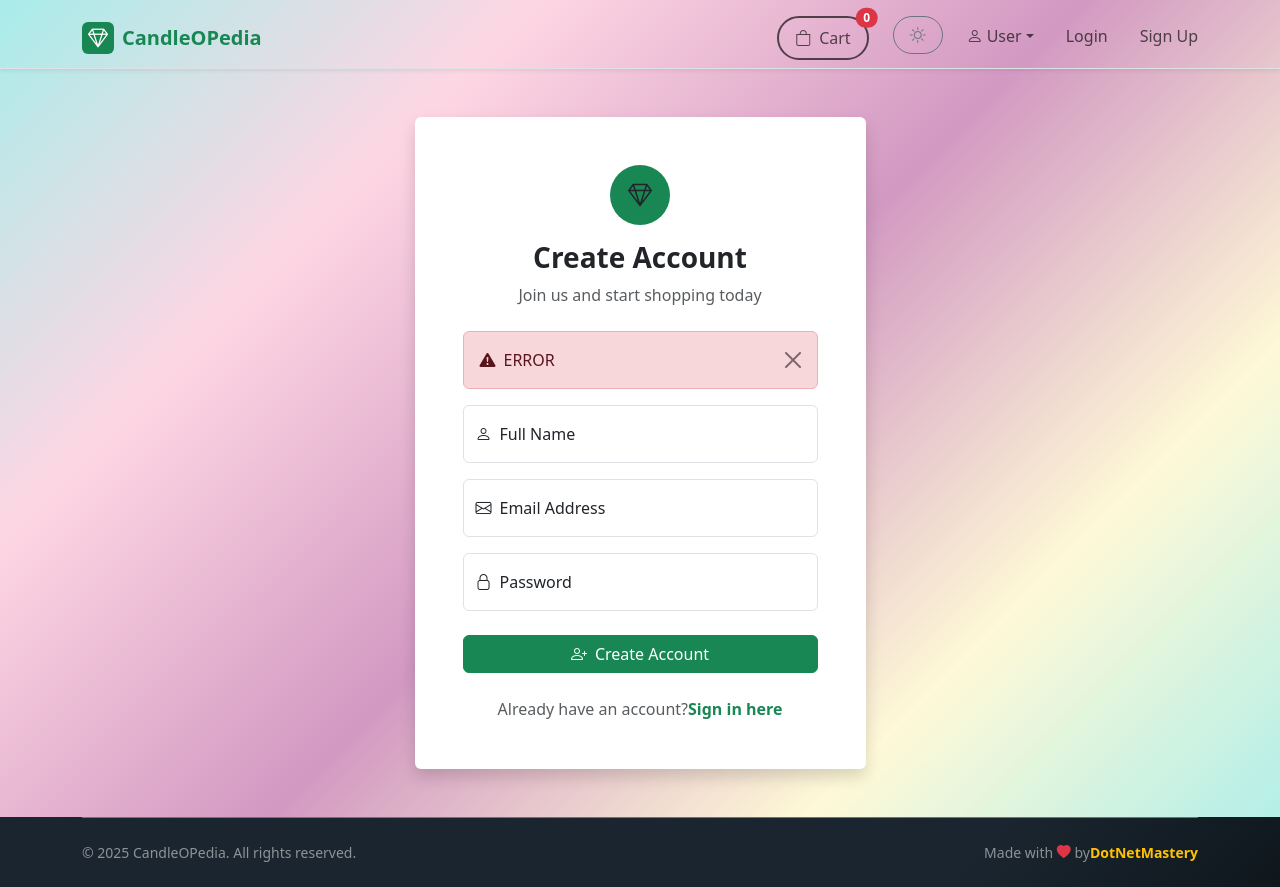
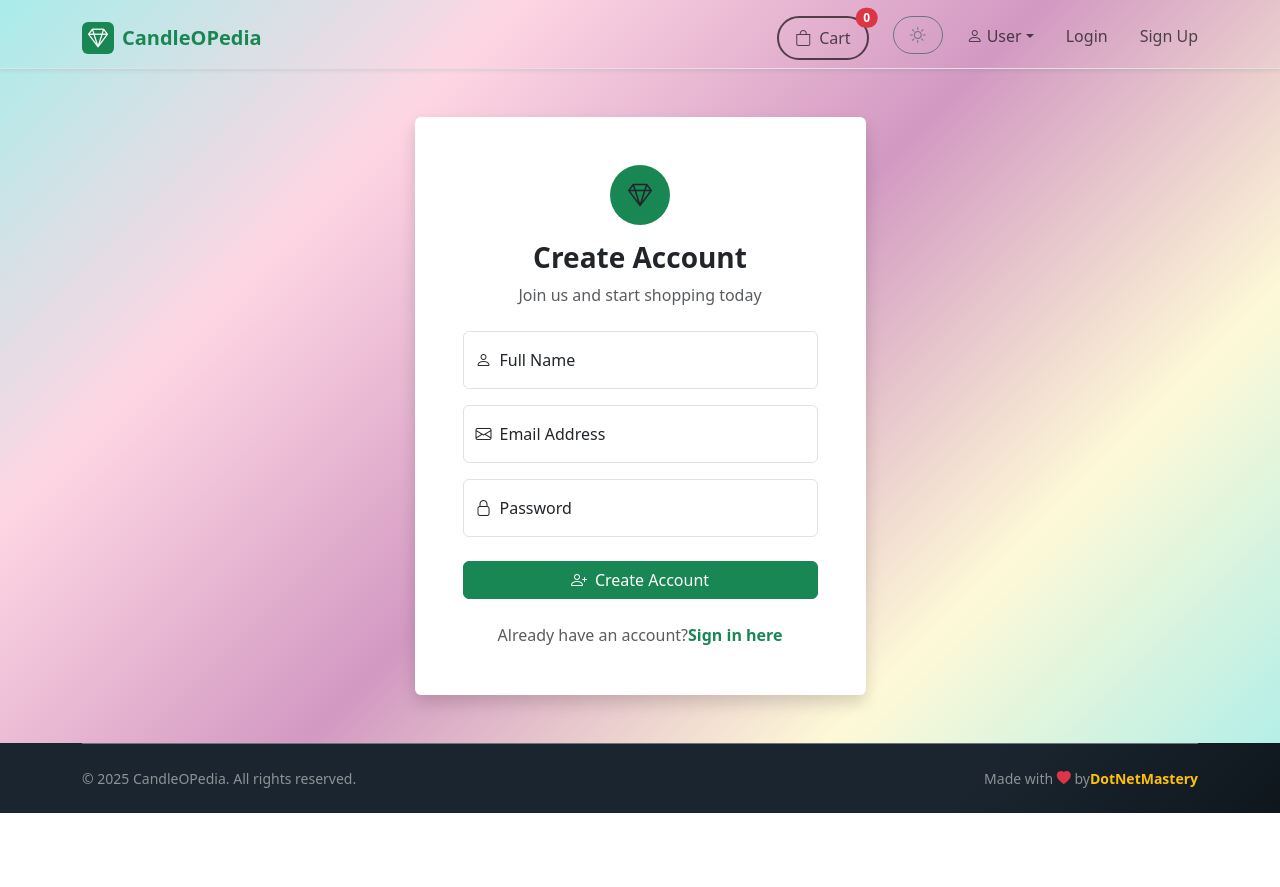
Before and after one commit to bhrugen/8-CandleOPedia, a React (Vite) app in the folder candleopedia/: page /register in a window 1280 px wide. After the commit the page ends 813 px from the top, so only its background shows below. Built offline with nearby package versions, Linux system fonts and the light colour scheme.

Commit message:
Section 17 - Registeration in Action

```diff
--- a/candleopedia/src/pages/auth/Register.jsx
+++ b/candleopedia/src/pages/auth/Register.jsx
@@ -1,10 +1,12 @@
 import { useState } from "react";
 import { Link, useNavigate } from "react-router-dom";
 import { useDispatch } from "react-redux";
-
+import { toast } from "react-toastify";
+import { useRegisterUserMutation } from "../../store/api/authApi";
 function Register() {
   const navigate = useNavigate();
   const dispatch = useDispatch();
+  const [registerUser] = useRegisterUserMutation();
   const [isLoading, setIsLoading] = useState(false);
 
   const [formData, setFormData] = useState({
@@ -57,6 +59,8 @@ function Register() {
       //valid
 
       //registeration
+      const result = await registerUser(formData).unwrap();
+      console.log(result);
     } catch (error) {
       console.log(error);
       toast.error("Error encountered:", error);
@@ -81,18 +85,6 @@ function Register() {
                   </div>
                   <h1 className="h3 mb-2 fw-bold">Create Account</h1>
                   <p className="text-muted">Join us and start shopping today</p>
-                </div>
-                <div
-                  className="alert alert-danger alert-dismissible fade show"
-                  role="alert"
-                >
-                  <i className="bi bi-exclamation-triangle-fill me-2"></i>
-                  ERROR
-                  <button
-                    type="button"
-                    className="btn-close"
-                    aria-label="Close"
-                  ></button>
                 </div>
 
                 <form onSubmit={handleSubmit}>
--- a/candleopedia/src/store/api/authApi.js
+++ b/candleopedia/src/store/api/authApi.js
@@ -47,10 +47,7 @@ export const authApi = baseApi.injectEndpoints({
             createdAt: new Date().toISOString(),
           };
 
-          const docRef = await setDoc(
-            collection(db, "users", user.uid),
-            userData
-          );
+          const docRef = await setDoc(doc(db, "users", user.uid), userData);
 
           return {
             data: createUserData(user, "customer"),
```
